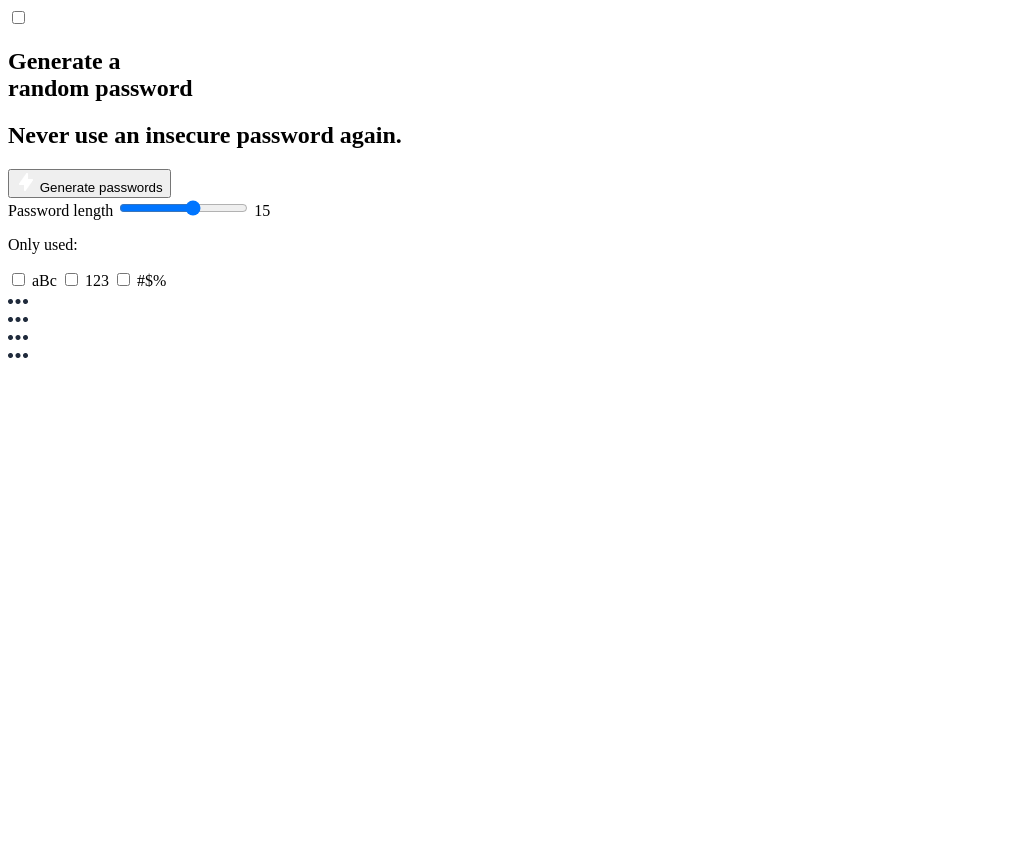
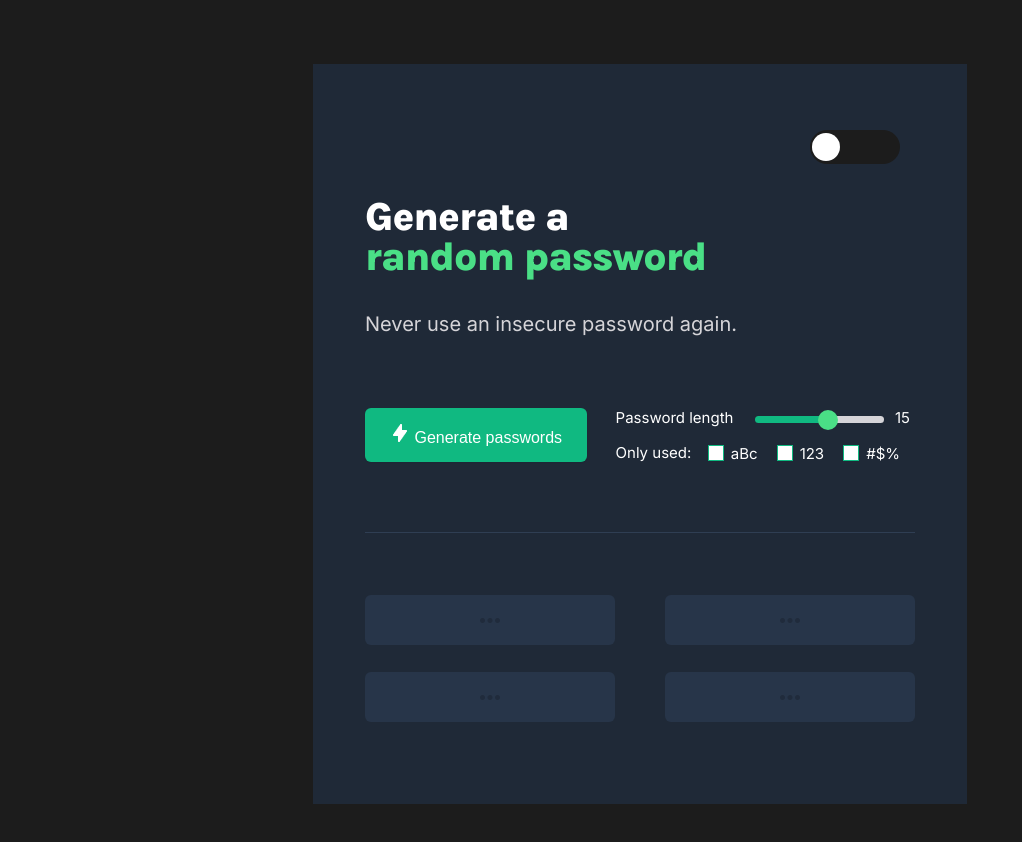
Before and after one commit to ilonaGold/random-password-generator, a plain HTML site: page index.html in a window 1280 px wide. Shown: the whole page, without its empty margins (0-1022 px from the left). Before the commit the page ends 800 px from the top, so only its background shows below. Drawn offline with Linux system fonts and the light colour scheme.

Commit message:
Update layout styling

```diff
--- a/index.html
+++ b/index.html
@@ -5,33 +5,49 @@
     <meta http-equiv="X-UA-Compatible" content="IE=edge" />
     <meta name="viewport" content="width=device-width, initial-scale=1.0" />
     <title>Random Password Generator | Scrimba JS Solo Project</title>
-    <link rel="preconnect" href="https://fonts.googleapis.com">
-    <link rel="preconnect" href="https://fonts.gstatic.com" crossorigin>
-    <link href="https://fonts.googleapis.com/css2?family=Inter:wght@300;400;500;800&family=Karla:wght@800&display=swap" rel="stylesheet">
-    <link rel="stylesheet" href="index.css">
+    <link rel="preconnect" href="https://fonts.googleapis.com" />
+    <link rel="preconnect" href="https://fonts.gstatic.com" crossorigin />
+    <link
+      href="https://fonts.googleapis.com/css2?family=Inter:wght@300;400;500;800&family=Karla:wght@800&display=swap"
+      rel="stylesheet"
+    />
+    <link rel="stylesheet" href="style.css" />
   </head>
 
   <body>
     <div class="container">
       <div class="toggler">
         <label class="switch">
-            <input type="checkbox" class="toggle" id="toggle"/>
+          <input type="checkbox" class="toggle" id="toggle" />
           <span class="slider round"></span>
         </label>
       </div>
 
       <section class="generator-heading">
-            <h1 class="title"><span class="text-accent">Generate a</span><br><span class="text-green">random password</span></h1>
+        <h1 class="title">
+          <span class="text-accent">Generate a</span><br /><span
+            class="text-green"
+            >random password</span
+          >
+        </h1>
         <h2 class="subtitle">Never use an insecure password again.</h2>
 
         <div class="generator-module flex">
-                <button class="btn btn-generate" id="btn-generate"><img src="images/bolt.png">  Generate passwords</button>
+          <button class="btn btn-generate" id="btn-generate">
+            <img src="images/bolt.png" /> Generate passwords
+          </button>
 
           <div class="password-filter">
             <div class="password-length">
               <label for="length">Password length</label>
-                        <input type="range" id="pwd-length" value="15" min="8" max="20"
-                        oninput="this.nextElementSibling.value = this.value">
+              <input
+                type="range"
+                id="pwd-length"
+                value="15"
+                min="8"
+                max="20"
+                oninput="this.nextElementSibling.value = this.value"
+              />
               <output type="number" class="num-char">15</output>
             </div>
 
@@ -39,15 +55,30 @@
               <p class="char-filter-text">Only used:</p>
               <div class="char-filter-options flex">
                 <label for="letters">
-                                <input type="checkbox" name="char-set" id="letters" value="letters" />
+                  <input
+                    type="checkbox"
+                    name="char-set"
+                    id="letters"
+                    value="letters"
+                  />
                   aBc
                 </label>
                 <label for="numbers">
-                                <input type="checkbox" name="char-set" id="numbers" value="numbers" />
+                  <input
+                    type="checkbox"
+                    name="char-set"
+                    id="numbers"
+                    value="numbers"
+                  />
                   123
                 </label>
                 <label for="symbols">
-                                <input type="checkbox" name="char-set" id="symbols" value="symbols" />
+                  <input
+                    type="checkbox"
+                    name="char-set"
+                    id="symbols"
+                    value="symbols"
+                  />
                   #$%
                 </label>
               </div>
@@ -57,12 +88,20 @@
       </section>
       <section class="password-display flex">
         <div class="flex-left">
-                <div class="password" id="password1"><img src="images/dots.png"></div>
-                <div class="password" id="password2"><img src="images/dots.png"></div>
+          <div class="password" id="password1">
+            <img src="images/dots.png" />
+          </div>
+          <div class="password" id="password2">
+            <img src="images/dots.png" />
+          </div>
         </div>
         <div class="flex-right">
-                <div class="password" id="password3"><img src="images/dots.png"></div>
-                <div class="password" id="password4"><img src="images/dots.png"></div>
+          <div class="password" id="password3">
+            <img src="images/dots.png" />
+          </div>
+          <div class="password" id="password4">
+            <img src="images/dots.png" />
+          </div>
         </div>
       </section>
     </div>
--- a/style.css
+++ b/style.css
@@ -5,28 +5,38 @@ body {
   box-sizing: border-box;
 }
 
+html {
+  font-size: 62.5%;
+}
+
 body {
   font-family: "Inter", sans-serif;
+  font-size: 1.6rem;
   background-color: #1c1c1c;
   color: #ffffff;
-  margin-top: 64px;
+  margin-top: 6.4rem;
   height: 100vh;
   width: 100%;
 }
 
+.flex {
+  display: flex;
+  justify-content: space-between;
+}
+
 .container {
-  max-width: 550px;
-  max-height: 550px;
+  max-width: 55rem;
+  max-height: 60rem;
   background-color: #1f2937;
   margin: 0 auto;
-  padding: 100px 52px 52px;
+  padding: 10rem 5.2rem 5.2rem;
 }
 
 .title {
   font-family: "Karla", sans-serif;
   font-size: 40px;
   font-weight: 800;
-  line-height: 40px;
+  line-height: 4rem;
   letter-spacing: -0.025em;
 }
 
@@ -35,55 +45,74 @@ body {
 }
 
 .subtitle {
-  font-size: 20px;
+  font-size: 2rem;
   font-weight: 400;
-  line-height: 28px;
+  line-height: 2.8rem;
   color: #d5d4d8;
-  margin-bottom: 70px;
+  margin-bottom: 7rem;
 }
 
 .generator-module {
   border-bottom: 1px solid #2f3e53;
-  padding-bottom: 35px;
-  margin-bottom: 35px;
+  padding-bottom: 3.5rem;
+  margin-bottom: 3.5rem;
 }
 
-button {
+.btn {
   background-color: #10b981;
-  font-size: 16px;
+  font-size: 1.6rem;
   font-weight: 500px;
   color: #ffffff;
   border: none;
-  padding: 15px 25px;
+  padding: 1.5rem 2.5rem;
   box-shadow: 0px 1px 2px rgba(0, 0, 0, 0.05);
-  border-radius: 6px;
-  margin-bottom: 35px;
+  border-radius: 0.6rem;
+  margin-bottom: 3.5rem;
+  transition: all 0.4s ease-in-out;
 }
 
-.flex {
-  display: flex;
-  justify-content: space-between;
+.btn:hover,
+.btn:focus {
+  background-color: #273549;
+  color: #55f991;
+  transform: scale(1.02);
+  border: 1px solid #ffffff;
+  outline: none;
+  cursor: pointer;
 }
 
 .password-length,
-.to-clipboard {
-  font-size: 14px;
+.char-filter-text,
+.char-filter-options {
+  font-size: 1.5rem;
 }
 
-.to-clipboard {
-  margin-top: 8px;
-  display: flex;
-  align-items: flex-end;
-  height: 30px;
+.char-filter-text {
+  margin-right: 1.25rem;
+  margin-top: 1.5rem;
+  padding-top: 0.1rem;
+}
+
+.char-filter-options {
+  align-items: center;
+  margin-top: 0.2rem;
 }
 
 label {
-  margin-right: 15px;
+  margin-right: 1.5rem;
+}
+
+input {
+  margin-right: 0.7rem;
+}
+
+.char-filter-options label {
+  display: flex;
+  align-items: center;
 }
 
 .password-display {
-  display: flex;
-  margin-bottom: 30px;
+   margin-bottom: 3rem;
 }
 
 .password {
@@ -91,15 +120,16 @@ label {
   flex-direction: column;
   justify-content: center;
   align-items: center;
-  width: 250px;
-  height: 50px;
-  font-size: 16px;
+  width: 25rem;
+  height: 5rem;
+  /* font-size: 16px; */
   font-weight: 500;
-  line-height: 32px;
+  line-height: 3.2rem;
   background-color: #273549;
   color: #55f991;
-  border-radius: 6px;
-  margin-top: 27px;
+  border-radius: 0.6rem;
+  margin-top: 2.7rem;
+  position: relative;
 }
 
 /* toggle switch */
@@ -140,8 +170,8 @@ label {
   content: "";
   height: 1.75em;
   width: 1.75em;
-  left: 2px;
-  bottom: 3px;
+  left: 0.2rem;
+  bottom: 0.3rem;
   background-color: #fff;
   -webkit-transition: 0.4s;
   transition: 0.4s;
@@ -153,13 +183,13 @@ input:checked + .slider {
 }
 
 input:checked + .slider:before {
-  -webkit-transform: translateX(56px);
-  -ms-transform: translateX(56px);
-  transform: translateX(56px);
+  -webkit-transform: translateX(5.6rem);
+  -ms-transform: translateX(5.6rem);
+  transform: translateX(5.5rem);
 }
 
 .slider.round {
-  border-radius: 34px;
+  border-radius: 3.4rem;
 }
 
 .slider.round:before {
@@ -184,7 +214,7 @@ input:checked + .slider:before {
   color: #6b7280;
 }
 
-.flex-right.light-theme {
+.password-filter.light-theme {
   color: #6b7280;
 }
 
@@ -196,18 +226,18 @@ input:checked + .slider:before {
 
 input[type="range"] {
   -webkit-appearance: none;
-  height: 7px;
+  height: 0.7rem;
   background: #d5d4d8;
-  border-radius: 5px;
+  border-radius: 0.5rem;
   background-image: linear-gradient(#10b981, #10b981);
-  background-size: 30% 100%;
+  background-size: 50% 100%;
   background-repeat: no-repeat;
 }
 
 input[type="range"]::-webkit-slider-thumb {
   -webkit-appearance: none;
-  height: 20px;
-  width: 20px;
+  height: 2rem;
+  width: 2rem;
   border-radius: 50%;
   background: #4adf86;
   cursor: pointer;
@@ -224,8 +254,8 @@ input[type="range"]::-webkit-slider-runnable-track {
 /* custom checkbox */
 
 input[type="checkbox"] {
-  width: 1.3em;
-  height: 1.3em;
+  width: 1.2em;
+  height: 1.2em;
   cursor: pointer;
   -moz-appearance: none;
   -webkit-appearance: none;
@@ -236,11 +266,11 @@ input[type="checkbox"] {
 input[type="checkbox"]::before {
   content: "✔";
   color: #ffffff;
-  font-size: 18px;
+  font-size: 1.3rem;
   position: relative;
-  padding: 2px 3px;
-  margin-bottom: 15px;
-  margin-left: -1px;
+  padding: 0.2rem 0.35rem;
+  margin-bottom: 1.2rem;
+  margin-left: -0.1rem;
   opacity: 0;
   outline: none;
   background-color: #10b981;
@@ -249,3 +279,21 @@ input[type="checkbox"]::before {
 input[type="checkbox"]:checked::before {
   opacity: 1;
 }
+
+.copy {
+  position: absolute;
+  top: 0;
+  right: 0;
+  padding: 0.4rem 0.6rem;
+  border-radius: 0 0.5rem 0 0;
+  font-size: 1.2rem;
+  border: none;
+  background: #10b981;
+}
+
+.copy:hover,
+.copy:focus {
+  color: #273549;
+  background: #10b981;
+  border: none;
+}
```
Lines whose indentation alone changed are shown as unchanged.
